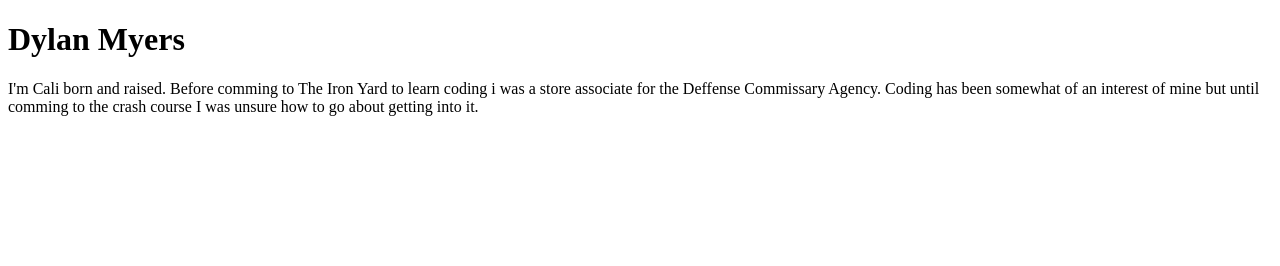
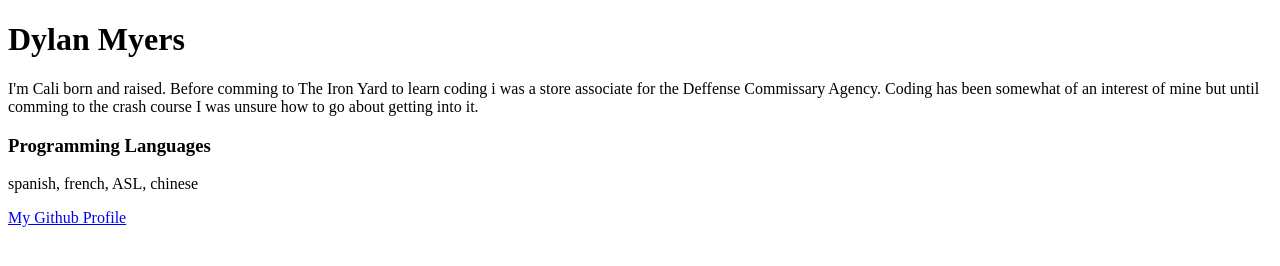
Before and after one commit to myers55/Git-skills, a plain HTML site: page index.html in a window 1280 px wide. Drawn offline with Linux system fonts and the light colour scheme.

Commit message:
languages

```diff
--- a/index.html
+++ b/index.html
@@ -9,5 +9,8 @@
     <h1>Dylan Myers</h1>
     <p>I'm Cali born and raised.
     Before comming to The Iron Yard to learn coding i was a store associate for the Deffense Commissary Agency. Coding has been somewhat of an interest of mine but until comming to the crash course I was unsure how to go about getting into it.  </p>
+    <h3>Programming Languages</h3>
+    <p>spanish, french, ASL, chinese</p>
+    <a href="https://github.com/myers55" target="">My Github Profile</a>
   </body>
 </html>
```
